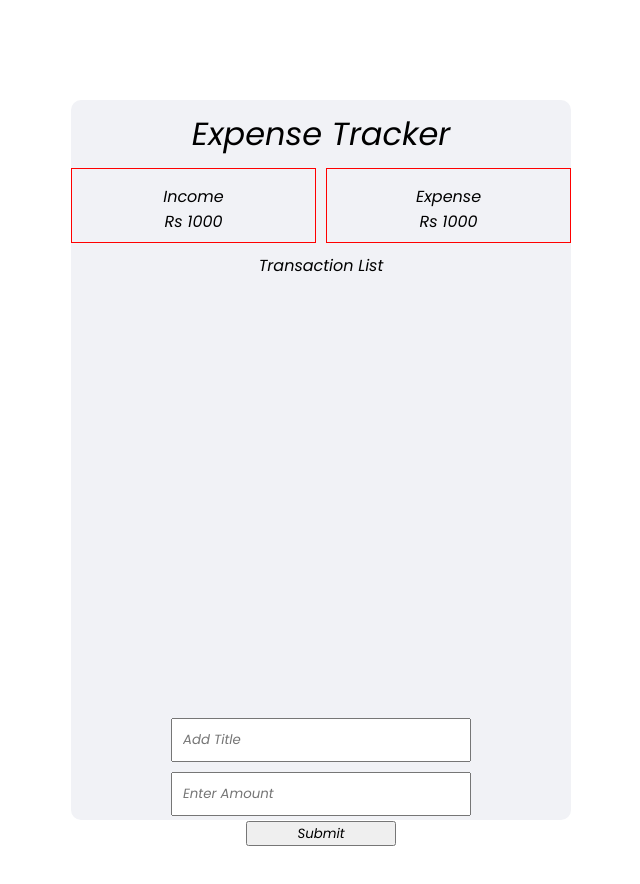
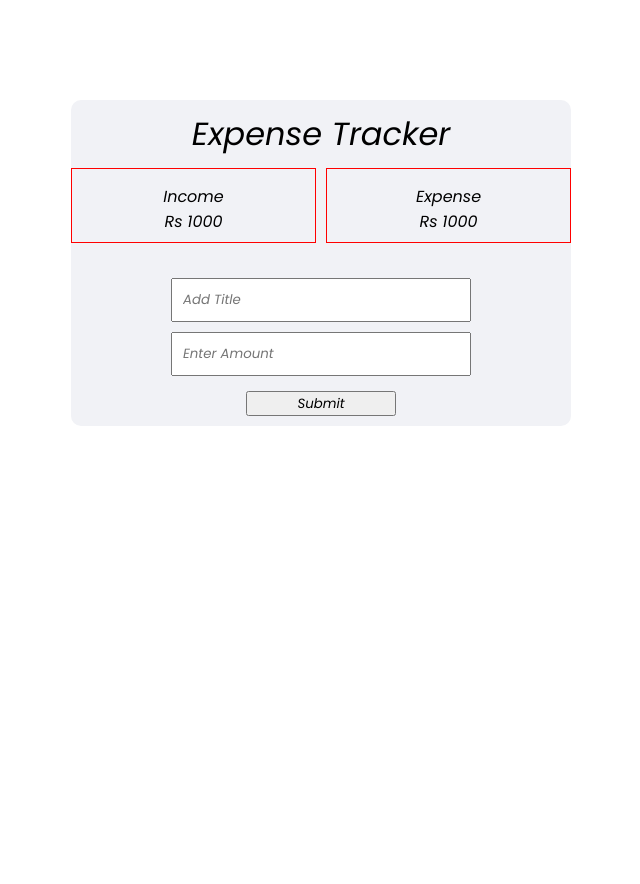
Before and after one commit to veer-a1505/expense-tracker-react, a React (Create React App) app: page / in a window 1280 px wide. Shown: the top 884 px of the page, without its empty margins (319-959 px from the left). After the commit the page ends 800 px from the top, so only its background shows below. Built offline with nearby package versions, Linux system fonts and the light colour scheme.

Commit message:
added transaction list functionality

```diff
--- /dev/null
+++ b/src/component/Transaction.js
@@ -0,0 +1,15 @@
+import React from 'react'
+
+const Transaction = ({transaction}) => {
+  return (
+      <li>
+        <span>{transaction.title}</span>
+        <span>{transaction.amount}</span>
+        <button>
+          <i className="far fa-times-circle"></i>
+        </button>
+      </li>
+  )
+}
+
+export default Transaction
--- a/src/component/TransactionForm.js
+++ b/src/component/TransactionForm.js
@@ -14,11 +14,22 @@ const TransactionForm = () => {
       ...data,
       [name]: value
     })
+  }
 
+  const setRoleProperty = (obj) => {
+    const {amount} = obj
+
+    if(amount.startsWith('-')) {
+      obj.role = 'expense'
+    } else {
+      obj.role = 'income'
+    }
   }
+
 
   const handleSubmit = (event) => {
     event.preventDefault()
+    setRoleProperty(data)
     addTransaction(data)
   }
 
--- a/src/component/TransactionList.js
+++ b/src/component/TransactionList.js
@@ -1,9 +1,19 @@
-import React from 'react'
+import React, { useContext } from 'react'
+import {ExpenseContext} from './../stateManagement/ExpenseProvider'
+import Transaction from './Transaction'
 
 const TransactionList = () => {
+  const {transaction} = useContext(ExpenseContext)
+
+
+
   return (
     <div className='transaction-container'>
-      <p>Transaction List</p>
+      {
+        transaction.map((tran) => (
+          <Transaction transaction={tran} key={tran.id} />
+        ))
+      }
     </div>
   )
 }
--- a/src/index.css
+++ b/src/index.css
@@ -2,7 +2,7 @@
   padding: 0;
   margin: 0;
   box-sizing: border-box;
-font-family: 'Poppins', sans-serif;
+  font-family: 'Poppins', sans-serif;
 }
 
 body {
@@ -12,7 +12,6 @@ body {
 .container {
   margin: 100px auto;
   width: 500px;
-  height: 90vh;
   border-radius: 10px;
   background-color: #f1f2f6;
 }
@@ -39,9 +38,9 @@ body {
 
 .transaction-container {
   width: 100%;
-  margin: 10px auto;
-  height: 450px;
   display: flex;
+  flex-direction: column;
+  align-items: center;
   justify-content: center;
 }
 
@@ -49,20 +48,24 @@ body {
   width: 100%;
   display: flex;
   flex-direction: column;
-  margin: 0 auto;
+  margin: 30px auto;
 }
-
 
 .form-container input {
   width: 60%;
   padding: 10px;
-
   margin: 5px auto;
 }
-
 
 .form-container button {
   width: 30%;
   height: 25px;
+  margin: 10px auto;
+}
+
+.transaction-container li {
+  list-style: none;
+  width: 100%;
   margin: 0 auto;
+  padding: 10px;
 }
--- a/src/stateManagement/ExpenseProvider.js
+++ b/src/stateManagement/ExpenseProvider.js
@@ -3,14 +3,19 @@ import React, { createContext, useState } from 'react'
 export const ExpenseContext = createContext()
 
 const ExpenseProvider = (props) => {
+
+
   const [transaction, setTransaction] = useState([])
 
-  const addTransaction = ({ title, amount }) => {
-    console.log(title, amount)
+  const addTransaction = ({ title, amount , role}) => {
+
     const id = Math.floor(Math.random() * 1000)
-    setTransaction([...transaction, {id, title, amount}])
+    // localStorage.setItem('transactions', JSON.stringify(transaction)
+    setTransaction([...transaction, {id, title, amount, role}])
   }
-  return (<ExpenseContext.Provider value={{ addTransaction }}>{props.children}</ExpenseContext.Provider>)
+
+
+  return (<ExpenseContext.Provider value={{ addTransaction , transaction }}>{props.children}</ExpenseContext.Provider>)
 }
 
 export default ExpenseProvider
```
